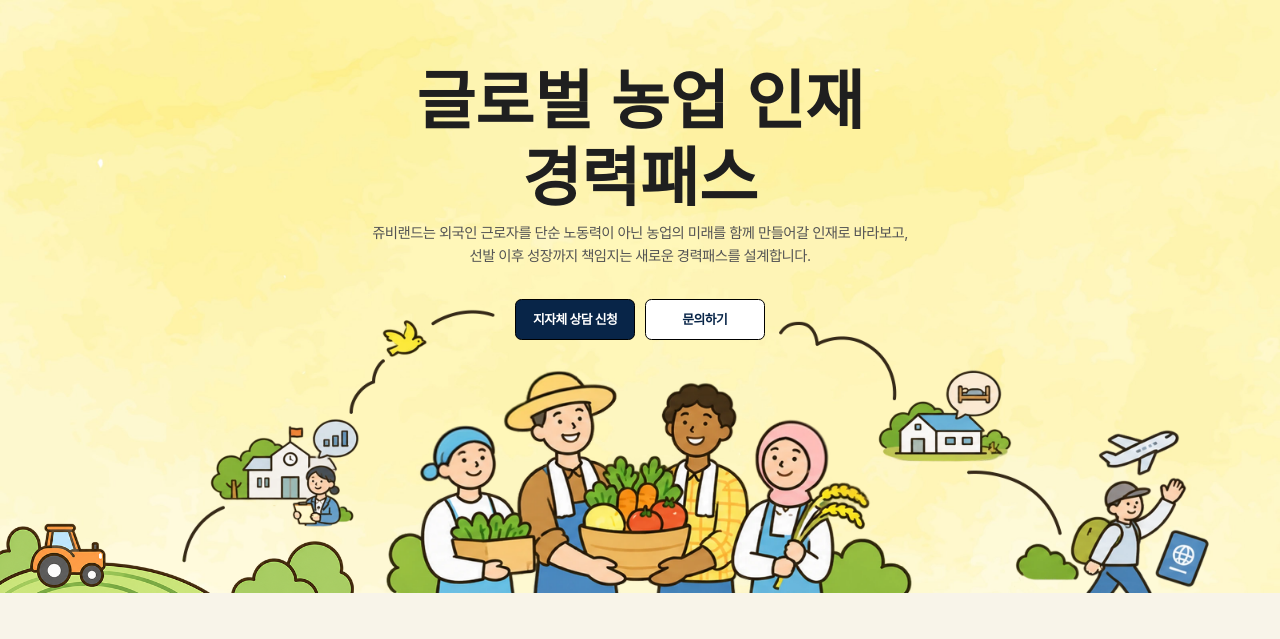
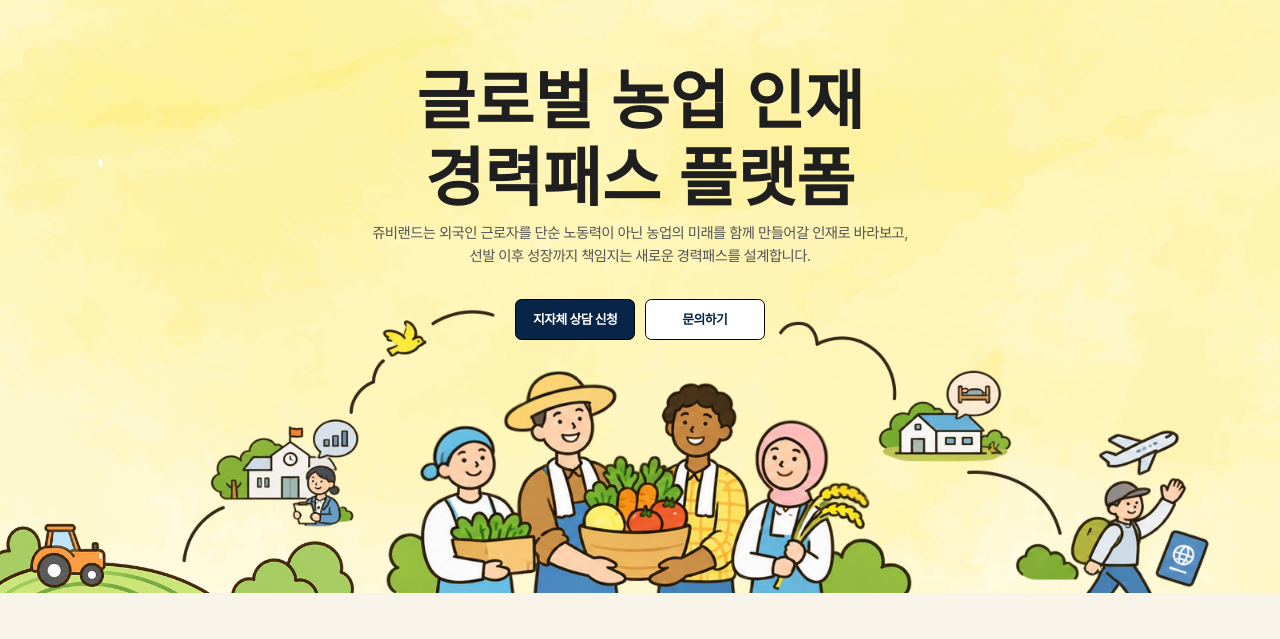
Before and after one commit to kimain1404-design/juviland, a plain HTML site: page main-section01/index.html in a window 1280 px wide. Drawn offline with Linux system fonts and the light colour scheme; a web font is replaced by a local one.

Commit message:
main-section01: 메인 타이틀 2줄째 '경력패스 플랫폼'으로 변경
Co-Authored-By: Claude Opus 5.5 <noreply@anthropic.com>
Claude-Session: https://claude.ai/code/session_01D1Ju1uyTrvzd5WYa8D6BWq

```diff
--- a/main-section01/index.html
+++ b/main-section01/index.html
@@ -3,7 +3,7 @@
 <head>
   <meta charset="UTF-8">
   <meta name="viewport" content="width=device-width, initial-scale=1, viewport-fit=cover">
-  <title>쥬비랜드 | 글로벌 농업 인재 경력패스</title>
+  <title>쥬비랜드 | 글로벌 농업 인재 경력패스 플랫폼</title>
   <meta name="description" content="쥬비랜드는 외국인 근로자를 농업의 미래를 함께 만들어갈 인재로 바라보고, 선발 이후 성장까지 책임지는 새로운 경력패스를 설계합니다.">
   <link rel="preload" as="image" href="./assets/main-section01-bg.jpg">
   <link rel="stylesheet" href="https://cdn.jsdelivr.net/gh/orioncactus/pretendard@v1.3.9/dist/web/static/pretendard.min.css">
@@ -20,7 +20,7 @@
     <div class="hero__content">
       <h1 class="hero__title" id="hero-title">
         <span class="line"><span class="line__inner">글로벌 농업 인재</span></span>
-        <span class="line"><span class="line__inner">경력패스</span></span>
+        <span class="line"><span class="line__inner">경력패스 플랫폼</span></span>
       </h1>
       <p class="hero__desc">
         쥬비랜드는 외국인 근로자를 단순 노동력이 아닌<br class="mo-only"><span class="pc-only"> </span>농업의 미래를 함께 만들어갈 인재로 바라보고,<br>선발 이후 성장까지 책임지는 새로운 경력패스를 설계합니다.
```
